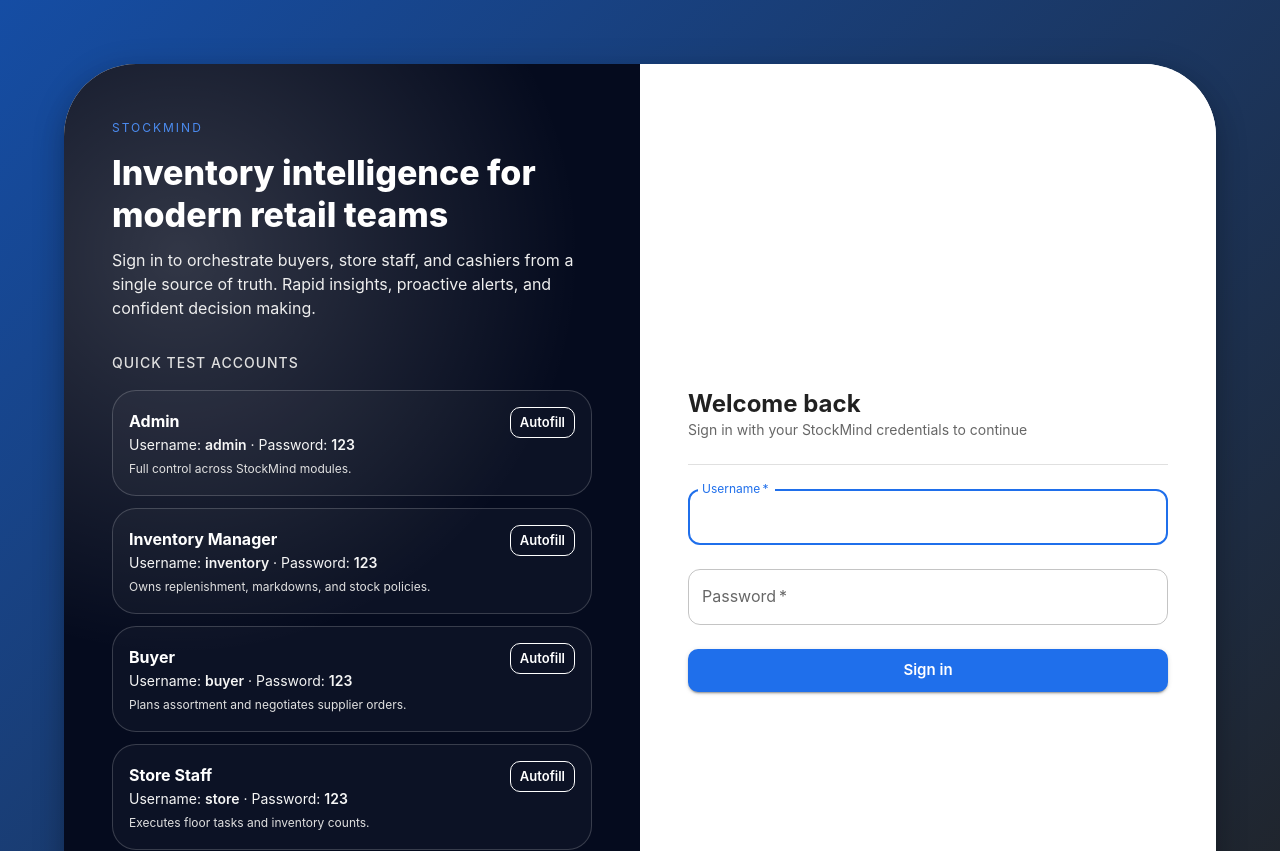
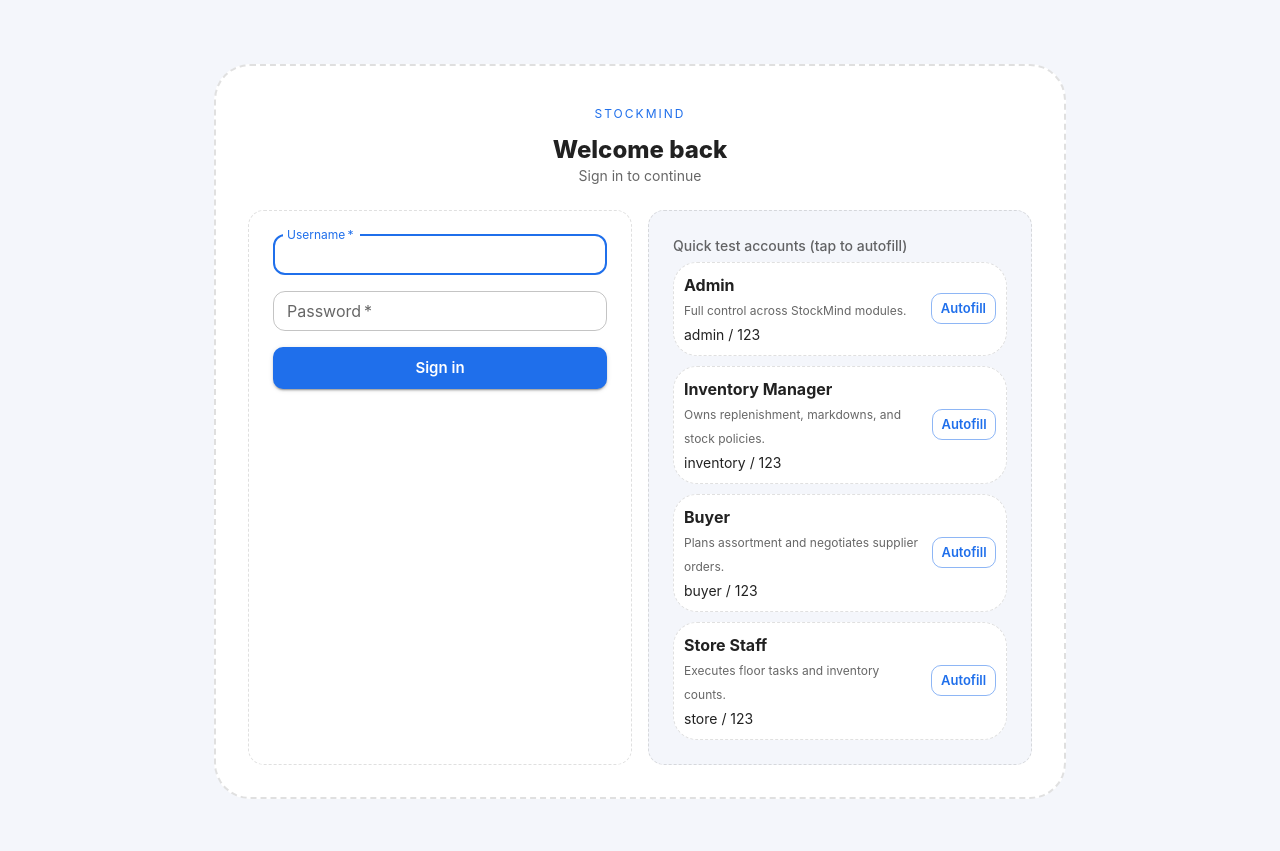
Before and after one commit to linhpksw/stockmind-fe, a React (Vite) app: page /login in a window 1280 px wide. Shown: the top 851 px of the page. Built offline with nearby package versions, Linux system fonts and the light colour scheme.

Commit message:
feat: improve UI UX

```diff
--- a/src/App.tsx
+++ b/src/App.tsx
@@ -15,7 +15,6 @@
 const ReceivingPage = lazy(() => import('./pages/ReceivingPage'))
 const MarkdownsPage = lazy(() => import('./pages/MarkdownsPage'))
 const ReplenishmentPage = lazy(() => import('./pages/ReplenishmentPage'))
-const WastePage = lazy(() => import('./pages/WastePage'))
 const MarginsPage = lazy(() => import('./pages/MarginsPage'))
 const NotFoundPage = lazy(() => import('./pages/NotFoundPage'))
 
@@ -56,7 +55,6 @@
           <Route path="markdowns" element={<MarkdownsPage />} />
           <Route path="margins" element={<MarginsPage />} />
           <Route path="replenishment" element={<ReplenishmentPage />} />
-          <Route path="waste" element={<WastePage />} />
         </Route>
         <Route path="*" element={<NotFoundPage />} />
       </Routes>
--- a/src/components/layout/AppLayout.tsx
+++ b/src/components/layout/AppLayout.tsx
@@ -22,7 +22,7 @@
         }}
       >
         <TopBar onOpenSidebar={() => setMobileOpen(true)} />
-        <Container maxWidth={false} sx={{ flexGrow: 1, py: 4 }}>
+        <Container maxWidth={false} sx={{ flexGrow: 1, py: 2 }}>
           <Outlet />
         </Container>
       </Box>
--- a/src/components/layout/SidebarNav.tsx
+++ b/src/components/layout/SidebarNav.tsx
@@ -5,7 +5,6 @@
   Inventory2,
   LocalShipping,
   ReceiptLong,
-  Recycling,
   ShoppingCart,
   Warehouse,
 } from '@mui/icons-material'
@@ -97,7 +96,6 @@
     statusKey: 'inventory',
   },
   { label: 'Markdowns', path: '/app/markdowns', icon: <Inventory2 fontSize="small" /> },
-  { label: 'Waste', path: '/app/waste', icon: <Recycling fontSize="small" /> },
 ]
 
 interface SidebarNavProps {
@@ -123,13 +121,44 @@
   const content = useMemo(
     () => (
       <Box sx={{ display: 'flex', flexDirection: 'column', height: '100%' }}>
-        <Box px={3} py={3}>
-          <Typography variant="h5" fontWeight={700}>
-            StockMind
-          </Typography>
-          <Typography variant="body2" color="text.secondary">
-            Inventory control cockpit
-          </Typography>
+        <Box
+          px={3}
+          py={3}
+          sx={{
+            borderBottom: '1px solid',
+            borderColor: 'divider',
+            background: theme =>
+              `linear-gradient(135deg, ${theme.palette.primary.main}0f, ${theme.palette.primary.light}1f)`,
+            borderTopLeftRadius: { xs: 0, md: 0 },
+            borderTopRightRadius: { xs: 0, md: 0 },
+          }}
+        >
+          <Stack direction="row" spacing={1.5} alignItems="center">
+            <Box
+              sx={{
+                width: 42,
+                height: 42,
+                borderRadius: 2,
+                display: 'grid',
+                placeItems: 'center',
+                fontWeight: 800,
+                color: 'primary.contrastText',
+                background: theme =>
+                  `linear-gradient(135deg, ${theme.palette.primary.main}, ${theme.palette.secondary.main})`,
+                boxShadow: theme => `0 8px 18px ${theme.palette.primary.main}33`,
+              }}
+            >
+              SM
+            </Box>
+            <Box>
+              <Typography variant="h5" fontWeight={800} letterSpacing={0.2}>
+                StockMind
+              </Typography>
+              <Typography variant="caption" color="text.secondary">
+                Smarter retail operations
+              </Typography>
+            </Box>
+          </Stack>
         </Box>
         <Divider />
         <List sx={{ flexGrow: 1 }}>
@@ -194,7 +223,13 @@
                 </Typography>
               </Box>
             </Stack>
-            <Button variant="outlined" size="small" onClick={handleLogout}>
+            <Button
+              variant="contained"
+              color="error"
+              size="small"
+              onClick={handleLogout}
+              sx={{ color: 'error.contrastText' }}
+            >
               Logout
             </Button>
             <Typography variant="caption" color="text.secondary">
@@ -230,6 +265,7 @@
             width: SIDEBAR_WIDTH,
             boxSizing: 'border-box',
             borderRight: 0,
+            borderRadius: 0,
             backgroundColor: 'background.paper',
           },
         }}
--- a/src/pages/LoginPage.tsx
+++ b/src/pages/LoginPage.tsx
@@ -1,14 +1,5 @@
-import {
-  Alert,
-  Box,
-  Button,
-  Container,
-  Divider,
-  Paper,
-  Stack,
-  TextField,
-  Typography,
-} from '@mui/material'
+import { Alert, Box, Button, Container, Paper, Stack, TextField, Typography } from '@mui/material'
+import { AxiosError } from 'axios'
 import { useMutation } from '@tanstack/react-query'
 import type { ChangeEvent, FormEvent } from 'react'
 import { useState } from 'react'
@@ -76,134 +67,76 @@
     setCredentials({ username, password: DEMO_PASSWORD })
   }
 
+  const getFriendlyError = (err: unknown): string => {
+    if (err instanceof AxiosError && err.response?.status === 401) {
+      return 'Invalid username or password.'
+    }
+    if (err instanceof Error) {
+      return err.message
+    }
+    return 'Login failed'
+  }
+
   return (
     <Box
       sx={{
         minHeight: '100vh',
-        background: theme =>
-          `linear-gradient(135deg, ${theme.palette.primary.dark}, ${theme.palette.grey[900]})`,
         display: 'flex',
         alignItems: 'center',
+        justifyContent: 'center',
         py: { xs: 6, md: 8 },
         px: 2,
+        backgroundImage: theme =>
+          `radial-gradient(circle at 15% 20%, ${theme.palette.primary.light}11, transparent 25%),
+           radial-gradient(circle at 80% 0%, ${theme.palette.secondary.light}14, transparent 22%),
+           linear-gradient(120deg, ${theme.palette.background.default}, ${theme.palette.grey[50]})`,
       }}
     >
-      <Container component="main" maxWidth="lg">
+      <Container component="main" maxWidth="md">
         <Paper
-          elevation={16}
+          elevation={0}
           sx={{
-            display: 'flex',
-            flexDirection: { xs: 'column', md: 'row' },
-            borderRadius: 6,
-            overflow: 'hidden',
+            p: { xs: 3, sm: 4 },
+            border: theme => `2px dashed ${theme.palette.divider}`,
+            borderRadius: 3,
+            bgcolor: 'background.paper',
           }}
         >
-          <Box
-            sx={{
-              flex: 1,
-              background:
-                'radial-gradient(circle at 20% 20%, rgba(255,255,255,0.18), transparent 45%), #050b1e',
-              color: 'common.white',
-              p: { xs: 4, sm: 6 },
-              display: 'flex',
-              flexDirection: 'column',
-              gap: 4,
-              justifyContent: 'center',
-            }}
-          >
-            <Box>
-              <Typography variant="overline" letterSpacing={2} color="primary.light">
+          <Stack spacing={3}>
+            <Box textAlign="center">
+              <Typography variant="overline" letterSpacing={2} color="primary.main">
                 StockMind
               </Typography>
-              <Typography variant="h4" fontWeight={800} mt={1}>
-                Inventory intelligence for modern retail teams
-              </Typography>
-              <Typography variant="body1" color="grey.200" mt={1.5}>
-                Sign in to orchestrate buyers, store staff, and cashiers from a single source of
-                truth. Rapid insights, proactive alerts, and confident decision making.
-              </Typography>
-            </Box>
-            <Box>
-              <Typography
-                variant="subtitle2"
-                textTransform="uppercase"
-                letterSpacing={1}
-                color="grey.300"
-              >
-                Quick test accounts
-              </Typography>
-              <Stack spacing={1.5} mt={2}>
-                {demoAccounts.map(account => (
-                  <Box
-                    key={account.username}
-                    sx={{
-                      borderRadius: 2,
-                      border: '1px solid rgba(255,255,255,0.18)',
-                      p: 2,
-                      display: 'flex',
-                      alignItems: 'flex-start',
-                      gap: 2,
-                      justifyContent: 'space-between',
-                      flexWrap: 'wrap',
-                      backgroundColor: 'rgba(255,255,255,0.03)',
-                    }}
-                  >
-                    <Box>
-                      <Typography variant="subtitle1" fontWeight={700}>
-                        {account.role}
-                      </Typography>
-                      <Typography variant="body2" color="grey.100">
-                        Username:{' '}
-                        <Box component="span" fontWeight={600}>
-                          {account.username}
-                        </Box>{' '}
-                        · Password:{' '}
-                        <Box component="span" fontWeight={600}>
-                          {DEMO_PASSWORD}
-                        </Box>
-                      </Typography>
-                      <Typography variant="caption" color="grey.300">
-                        {account.summary}
-                      </Typography>
-                    </Box>
-                    <Button
-                      variant="outlined"
-                      color="inherit"
-                      size="small"
-                      onClick={() => handleUseDemoAccount(account.username)}
-                    >
-                      Autofill
-                    </Button>
-                  </Box>
-                ))}
-              </Stack>
-            </Box>
-          </Box>
-          <Box
-            sx={{
-              flex: 1,
-              p: { xs: 4, sm: 6 },
-              bgcolor: 'background.paper',
-              display: 'flex',
-              alignItems: 'center',
-            }}
-          >
-            <Stack spacing={3} width="100%" component="form" onSubmit={handleSubmit}>
-              <Box>
-                <Typography variant="h5" fontWeight={700}>
+              <Typography variant="h5" fontWeight={800} mt={0.5}>
                 Welcome back
               </Typography>
               <Typography variant="body2" color="text.secondary">
-                  Sign in with your StockMind credentials to continue
+                Sign in to continue
               </Typography>
             </Box>
-              <Divider />
+
+            <Stack
+              direction={{ xs: 'column', md: 'row' }}
+              spacing={2}
+              alignItems="stretch"
+              justifyContent="space-between"
+            >
+              <Paper
+                variant="outlined"
+                sx={{
+                  flex: 1,
+                  p: { xs: 2.5, sm: 3 },
+                  borderStyle: 'dashed',
+                }}
+              >
+                <Stack spacing={2} height="100%" component="form" onSubmit={handleSubmit}>
                   <TextField
                     label="Username"
                     value={credentials.username}
                     onChange={handleFieldChange('username')}
                     required
                     autoFocus
+                    size="small"
                   />
                   <TextField
                     label="Password"
@@ -211,11 +144,10 @@
                     value={credentials.password}
                     onChange={handleFieldChange('password')}
                     required
+                    size="small"
                   />
                   {mutation.isError && (
-                <Alert severity="error">
-                  {mutation.error instanceof Error ? mutation.error.message : 'Login failed'}
-                </Alert>
+                    <Alert severity="error">{getFriendlyError(mutation.error)}</Alert>
                   )}
                   <Button
                     type="submit"
@@ -224,10 +156,60 @@
                     disabled={mutation.isPending}
                     fullWidth
                   >
-                {mutation.isPending ? 'Signing in...' : 'Sign in'}
+                    {mutation.isPending ? 'Signing in…' : 'Sign in'}
                   </Button>
                 </Stack>
+              </Paper>
+
+              <Paper
+                variant="outlined"
+                sx={{
+                  flex: 1,
+                  p: { xs: 2.5, sm: 3 },
+                  borderStyle: 'dashed',
+                  bgcolor: 'background.default',
+                }}
+              >
+                <Typography variant="subtitle2" color="text.secondary" gutterBottom>
+                  Quick test accounts (tap to autofill)
+                </Typography>
+                <Stack spacing={1.25}>
+                  {demoAccounts.slice(0, 4).map(account => (
+                    <Stack
+                      key={account.username}
+                      direction="row"
+                      spacing={1}
+                      alignItems="center"
+                      justifyContent="space-between"
+                      sx={{
+                        border: theme => `1px dashed ${theme.palette.divider}`,
+                        borderRadius: 2,
+                        p: 1.25,
+                        backgroundColor: 'background.paper',
+                      }}
+                    >
+                      <Box>
+                        <Typography fontWeight={700}>{account.role}</Typography>
+                        <Typography variant="caption" color="text.secondary">
+                          {account.summary}
+                        </Typography>
+                        <Typography variant="body2" mt={0.5}>
+                          {account.username} / {DEMO_PASSWORD}
+                        </Typography>
                       </Box>
+                      <Button
+                        variant="outlined"
+                        size="small"
+                        onClick={() => handleUseDemoAccount(account.username)}
+                      >
+                        Autofill
+                      </Button>
+                    </Stack>
+                  ))}
+                </Stack>
+              </Paper>
+            </Stack>
+          </Stack>
         </Paper>
       </Container>
     </Box>
```
Also changed, not shown: src/components/layout/TopBar.tsx (+8 -9 lines), src/pages/InventoryPage.tsx (+10 -7 lines), src/pages/ProductManagementPage.tsx (+30 -13 lines), src/pages/PurchaseOrdersPage.tsx (+11 -12 lines), src/pages/ReceivingPage.tsx (+10 -7 lines). Lines whose indentation alone changed are shown as unchanged.
